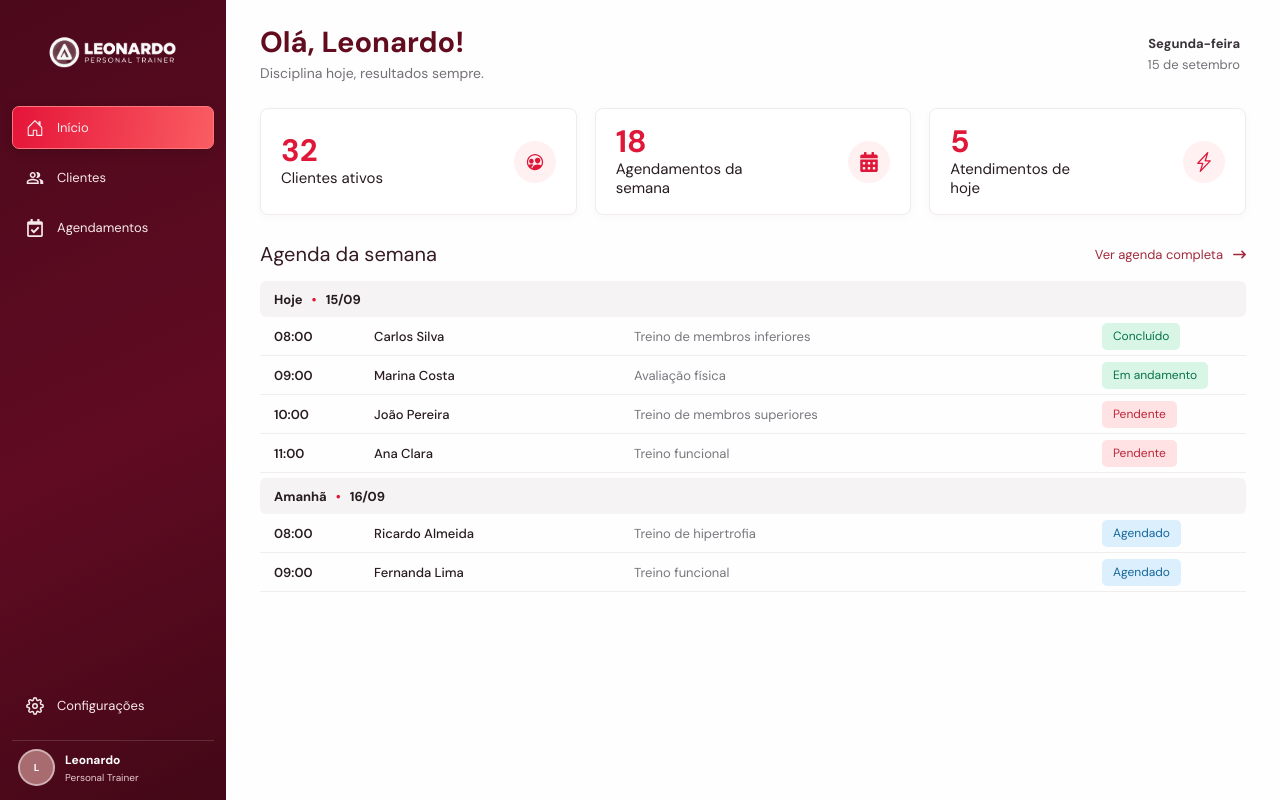
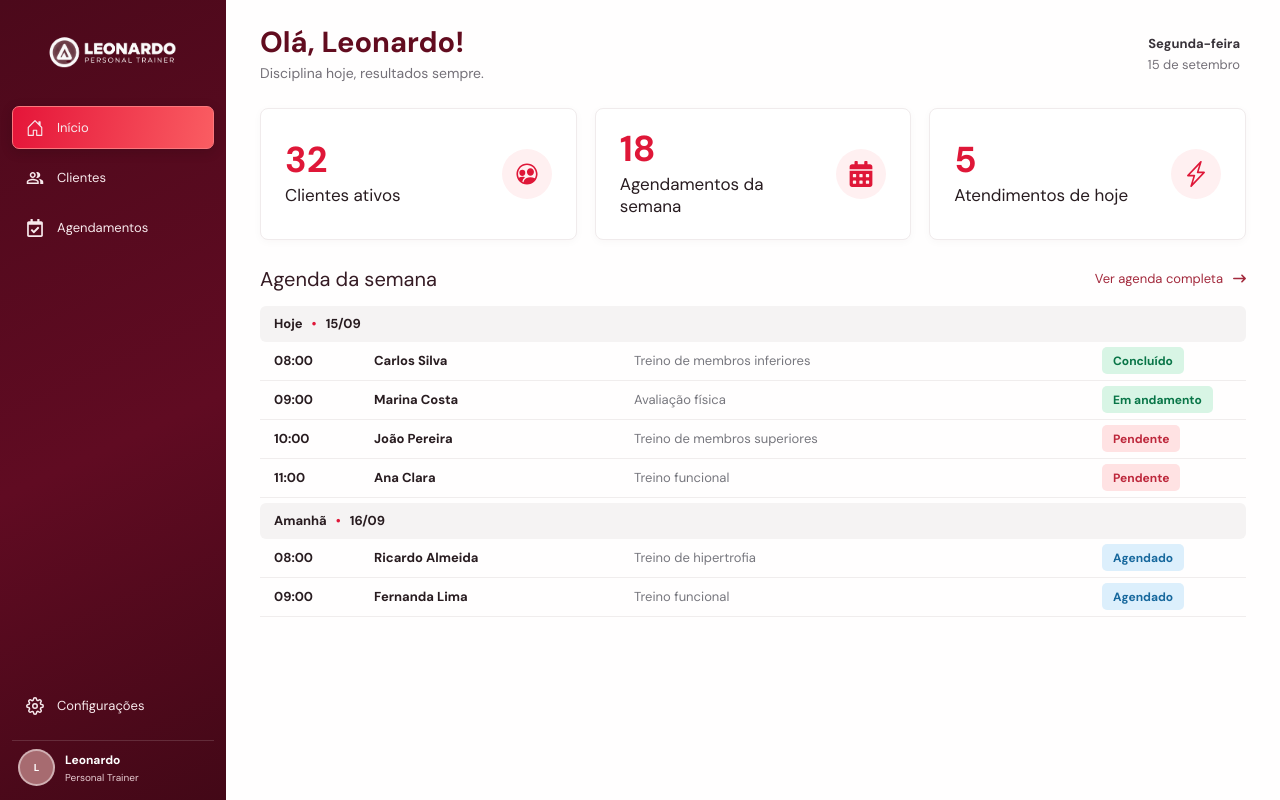
Before and after one commit to anac-silva/treinos, a React (Vite) app in the folder treinos/: page / in a window 1280 px wide. Built offline with nearby package versions, Linux system fonts and the light colour scheme.

Commit message:
style: ajusta favicon e detalhes na home

```diff
--- a/treinos/index.html
+++ b/treinos/index.html
@@ -2,7 +2,7 @@
 <html lang="pt-BR">
   <head>
     <meta charset="UTF-8" />
-    <link rel="icon" type="image/svg+xml" href="/favicon.svg" />
+    <link rel="icon" type="image/x-icon" href="/src/assets/favicon.ico" />
     <meta name="viewport" content="width=device-width, initial-scale=1.0" />
     <title>treinos</title>
   </head>
--- a/treinos/src/App.css
+++ b/treinos/src/App.css
@@ -47,11 +47,11 @@ button { cursor: default; }
 .button-outline { border-color: #e6dadd; color: #6b1730; background: #fffefe; }
 .button-outline:hover { background: #fcf5f6; }
 .stats-grid { display: grid; grid-template-columns: repeat(3, minmax(0, 1fr)); gap: 18px; margin-bottom: 24px; }
-.stat-card { display: flex; min-height: 105px; align-items: center; justify-content: space-between; padding: 17px 20px; border: 1px solid #f0ebec; border-radius: 8px; background: #fff; box-shadow: 0 2px 8px #38121b08; }
-.stat-card > div { display: grid; gap: 3px; }
-.stat-card strong { color: var(--red); font-size: 31px; line-height: 1; }
-.stat-card span { max-width: 150px; font-size: 15px; line-height: 1.25; }
-.stat-card > i { display: grid; width: 42px; height: 42px; place-items: center; border-radius: 50%; color: var(--red); background: #fff0f1; font-size: 20px; font-style: normal; }
+.stat-card { display: flex; min-height: 128px; align-items: center; justify-content: space-between; gap: 12px; padding: 22px 24px; border: 1px solid #f0ebec; border-radius: 8px; background: #fff; box-shadow: 0 2px 8px #38121b08; }
+.stat-card > div { display: grid; min-width: 0; gap: 6px; }
+.stat-card strong { color: var(--red); font-size: 36px; line-height: 1; }
+.stat-card span { max-width: 175px; font-size: 17px; line-height: 1.3; }
+.stat-card > i { display: grid; width: 50px; height: 50px; flex: 0 0 auto; place-items: center; border-radius: 50%; color: var(--red); background: #fff0f1; font-size: 26px; font-style: normal; }
 .section-heading { display: flex; align-items: center; justify-content: space-between; gap: 16px; margin-bottom: 12px; }
 .section-heading h2, .workout-form h2, .measurement-heading h2 { margin: 0; color: #351b24; font-size: 20px; }
 .text-action { display: inline-flex; align-items: center; gap: 10px; color: #a32a3d; font-size: 13px; }
@@ -59,8 +59,9 @@ button { cursor: default; }
 .day-label span { color: var(--red); }
 .day-label.tomorrow { margin-top: 5px; }
 .appointment-row { display: grid; grid-template-columns: 100px minmax(120px, 1fr) minmax(180px, 1.8fr) 130px; align-items: center; min-height: 39px; padding: 0 14px; border-bottom: 1px solid #f0eded; font-size: 13px; }
-.appointment-row time { font-weight: 600; }
-.appointment-row strong { font-weight: 500; }
+.appointment-row time,
+.appointment-row strong,
+.appointment-row .status { font-weight: 700; }
 .appointment-type, .muted-cell { color: #77777e; }
 .status { display: inline-flex; width: fit-content; min-height: 27px; align-items: center; justify-content: center; padding: 3px 11px; border-radius: 5px; font-size: 12px; white-space: nowrap; }
 .status-done { color: #087547; background: #d8f5e5; }
@@ -250,8 +251,8 @@ button { cursor: default; }
 	.page-heading h1, .new-client-heading h1 { font-size: 25px; }
 	.page-heading p { font-size: 13px; }
 	.stats-grid { grid-template-columns: 1fr; gap: 9px; }
-	.stat-card { min-height: 78px; padding: 12px 15px; }
-	.stat-card strong { font-size: 27px; }
+	.stat-card { min-height: 100px; padding: 16px 18px; }
+	.stat-card strong { font-size: 32px; }
 	.appointment-row { grid-template-columns: 55px 1fr auto; gap: 5px; padding: 7px 8px; }
 	.appointment-type { display: none; }
 	.appointment-row .status { font-size: 10px; padding: 3px 7px; }
```
Also changed, not shown: 1 other file (tests, documents, lock files or other folders).
